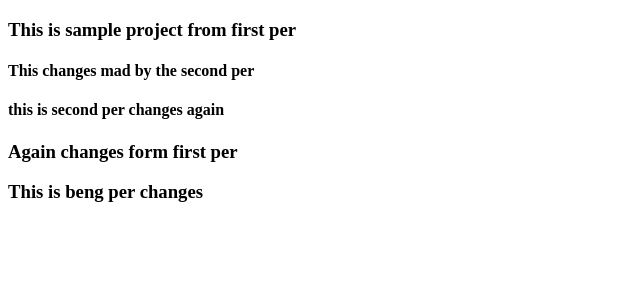
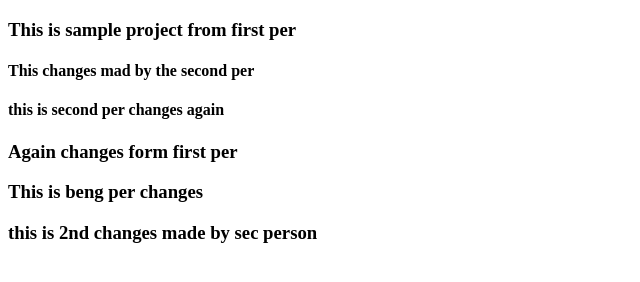
Before and after one commit to Ravitejatorrikonda/Sample-collab, a plain HTML site: page index.html in a window 1280 px wide. Shown: the whole page, without its empty margins (0-640 px from the left). Drawn offline with Linux system fonts and the light colour scheme.

Commit message:
sec perrrr

```diff
--- a/index.html
+++ b/index.html
@@ -14,6 +14,7 @@
     <h3>Again changes form first per</h3>
 
     <h3>This is beng per changes</h3>
+    <h3>this is 2nd changes made by sec person </h3>
 
 </body>
 </html>
```
